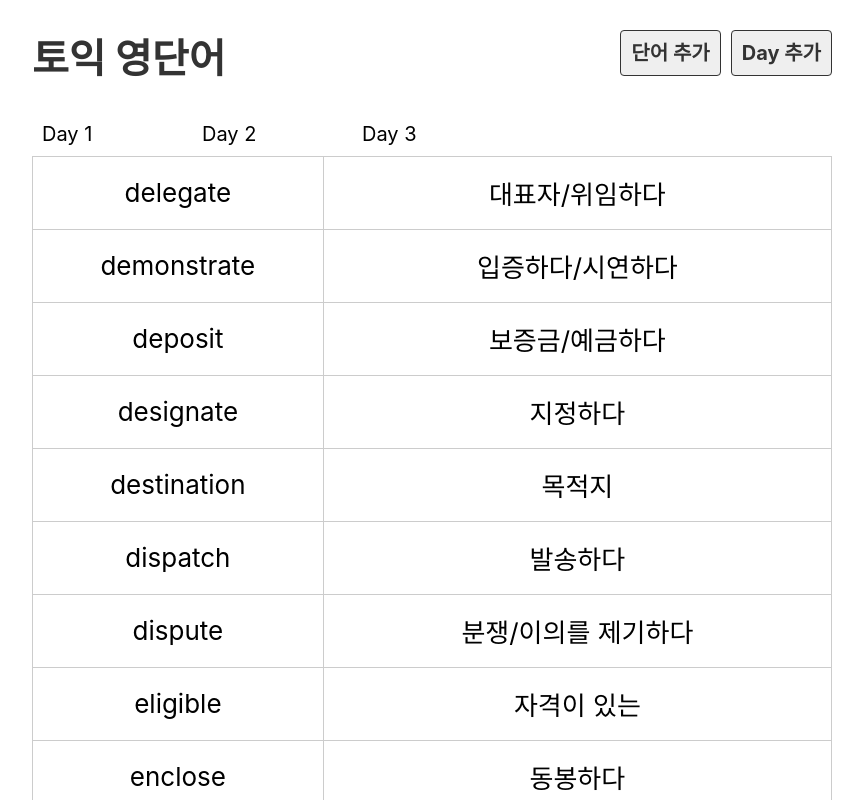
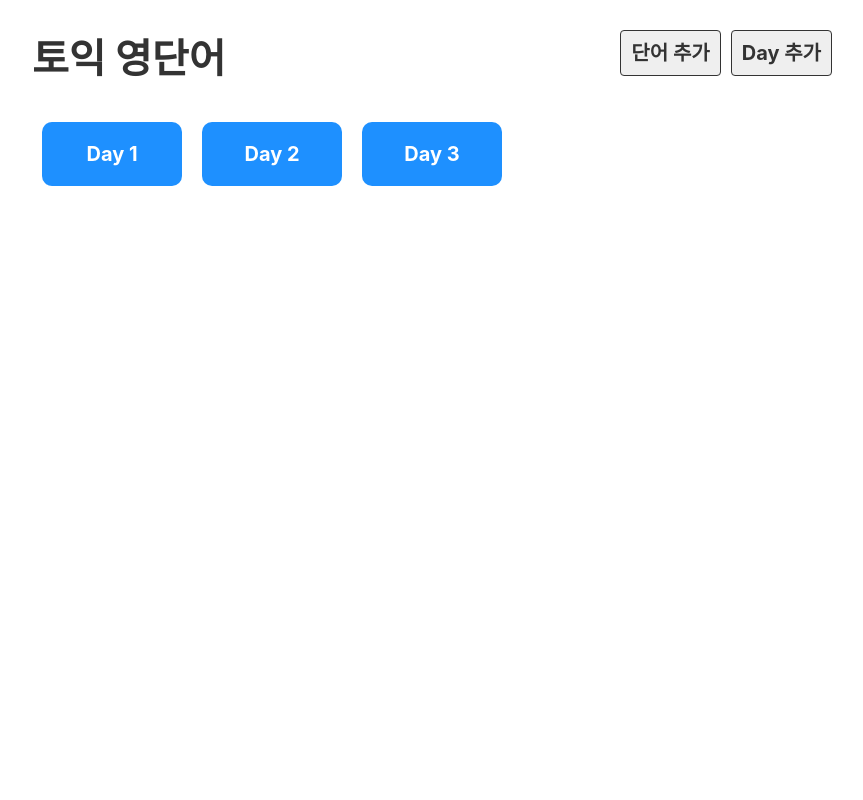
Before and after one commit to Dearonfox/Voca, a React (Create React App) app: page / in a window 1280 px wide. Shown: the top 800 px of the page, without its empty margins (208-1071 px from the left). Built offline with nearby package versions, Linux system fonts and the light colour scheme.

Commit message:
Route활용 날짜별 단어 및 예외페이지 생성

```diff
--- a/package.json
+++ b/package.json
@@ -9,7 +9,7 @@
     "@testing-library/user-event": "^13.5.0",
     "react": "^19.1.0",
     "react-dom": "^19.1.0",
-    "react-router-dom": "^7.7.0",
+    "react-router-dom": "^5.3.4",
     "react-scripts": "5.0.1",
     "web-vitals": "^2.1.4"
   },
--- a/src/App.js
+++ b/src/App.js
@@ -1,15 +1,27 @@
 import DayList from "./component/DayList";
 import Header from "./component/Header";
 import Day from "./component/Day"
+import {BrowserRouter, Route, Switch} from "react-router-dom";
+import EmptyPage from "./component/EmptyPage";
 import { useState } from 'react';
 function App() {
-
   return (
-    <div className ="App">
-      <Header />
-      <DayList />
-      <Day />
-    </div>
+    <BrowserRouter>
+        <div className ="App">
+          <Header />
+          <Switch>
+            <Route exact path ="/">
+              <DayList />
+            </Route>
+            <Route exact path ="/day/:day">
+              <Day />
+            </Route>
+            <Route>
+              <EmptyPage />
+            </Route>
+          </Switch>
+        </div>
+    </BrowserRouter>
 );
 }
 
--- a/src/component/Day.js
+++ b/src/component/Day.js
@@ -1,10 +1,12 @@
 import dummy from "../db/data.json";
+import {useParams} from "react-router-dom";
+export default function Day() {
+    const day = useParams().day;
+    const wordList = dummy.words.filter(word => word.day ===Number(day));
 
-export default function Day() {
-    const day =2;
-    const wordList = dummy.words.filter(word => word.day ===day);
     return (
     <>
+        <h2>Day {day}</h2>
         <table>
             <tbody>
                 {wordList.map(word => (
--- a/src/component/DayList.js
+++ b/src/component/DayList.js
@@ -1,11 +1,13 @@
 import dummy from "../db/data.json";
-
+import {Link} from "react-router-dom";
 export default function Daylist(){
-    return <ul className="list_day">
+    return (
+        <ul className="list_day">
         {dummy.days.map(day => (
             <li key = {day.id}>
-                Day {day.day}
+               <Link to ={`/day/${day.day}`}>Day {day.day}</Link>
             </li>
         ))}
-        </ul>;
+        </ul>
+        );
 }
--- /dev/null
+++ b/src/component/EmptyPage.js
@@ -0,0 +1,11 @@
+import { Link } from "react-router-dom";
+
+export default function EmptyPage(){
+
+    return(
+        <>
+        <h2>잘못된 접근슨</h2>
+        <Link to="/">돌아가기</Link>
+        </>
+    );
+}
--- a/src/component/Header.js
+++ b/src/component/Header.js
@@ -1,8 +1,10 @@
+import{Link} from "react-router-dom";
+
 export default function Header() {
     return (
         <div className ="header">
             <h1>
-                <a>토익 영단어</a>
+                <Link to ="/">토익 영단어</Link>
             </h1>
             <div className = "menu">
                 <a href="#x" className ="link">
--- a/src/db/data.json
+++ b/src/db/data.json
@@ -121,7 +121,7 @@
     },
     {
       "id": 16,
-      "day": 1,
+      "day": "1",
       "eng": "brochure",
       "kor": "소책자/안내책자",
       "isDone": false
--- a/src/index.js
+++ b/src/index.js
@@ -10,8 +10,3 @@ root.render(
     <App />
   </React.StrictMode>
 );
-
-// If you want to start measuring performance in your app, pass a function
-// to log results (for example: reportWebVitals(console.log))
-// or send to an analytics endpoint. Learn more: https://bit.ly/CRA-vitals
-reportWebVitals();
```
Also changed, not shown: src/logo.svg (deleted), 1 other file (tests, documents, lock files or other folders). Lines whose indentation alone changed are shown as unchanged.
